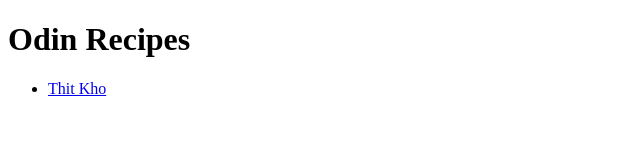
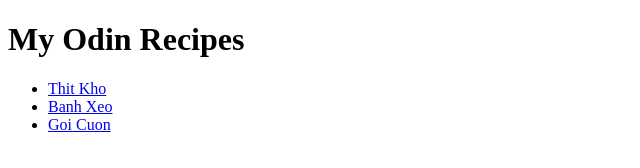
Before and after one commit to phamghien/odin-recipes, a plain HTML site: page index.html in a window 1280 px wide. Shown: the whole page, without its empty margins (0-640 px from the left). Drawn offline with Linux system fonts and the light colour scheme.

Commit message:
Update index.html

```diff
--- a/index.html
+++ b/index.html
@@ -6,9 +6,11 @@
 </head>
 
 <body>
-    <h1>Odin Recipes</h1>
+    <h1>My Odin Recipes</h1>
     <ul>
         <li><a href="thitkho.html">Thit Kho</a></li>
+        <li><a href="banhxeo.html">Banh Xeo</a></li>
+        <li><a href="goicuon.html">Goi Cuon</a></li>
     </ul>
 </body>
 </html>
```
Also changed, not shown: 1 other file.
